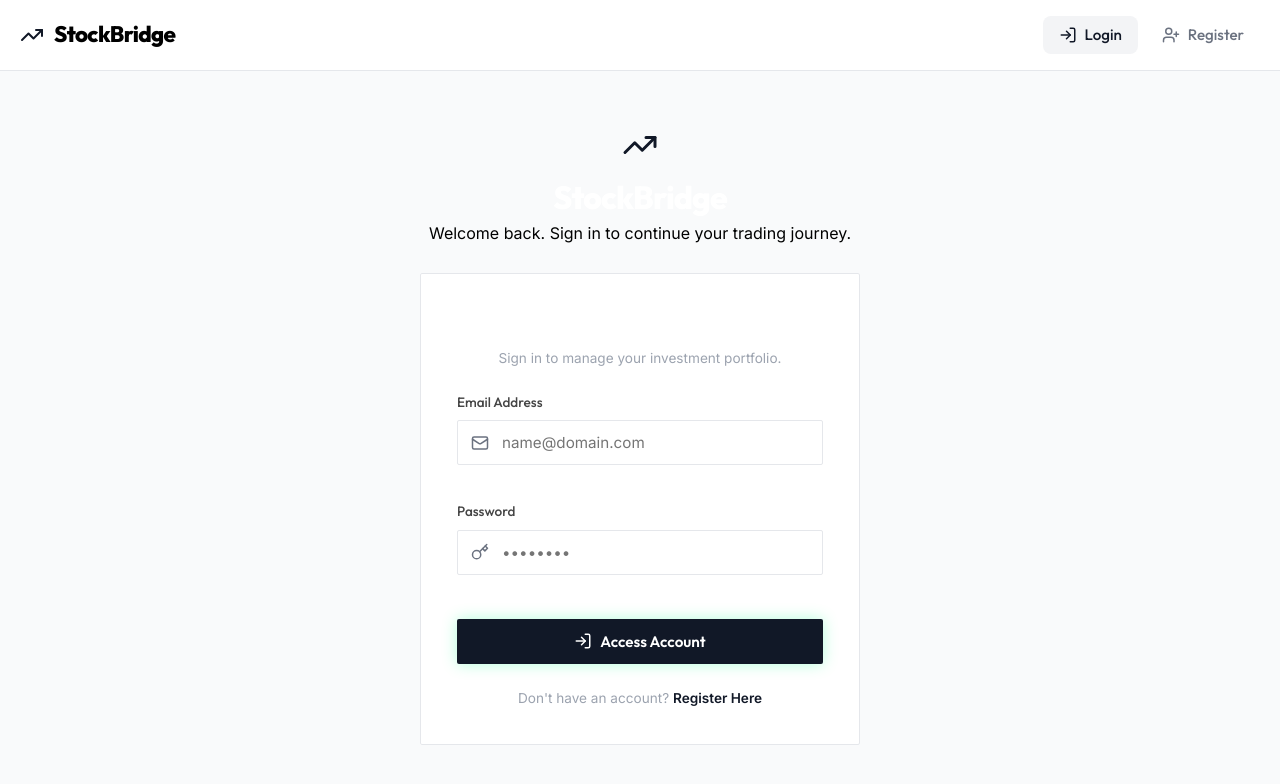
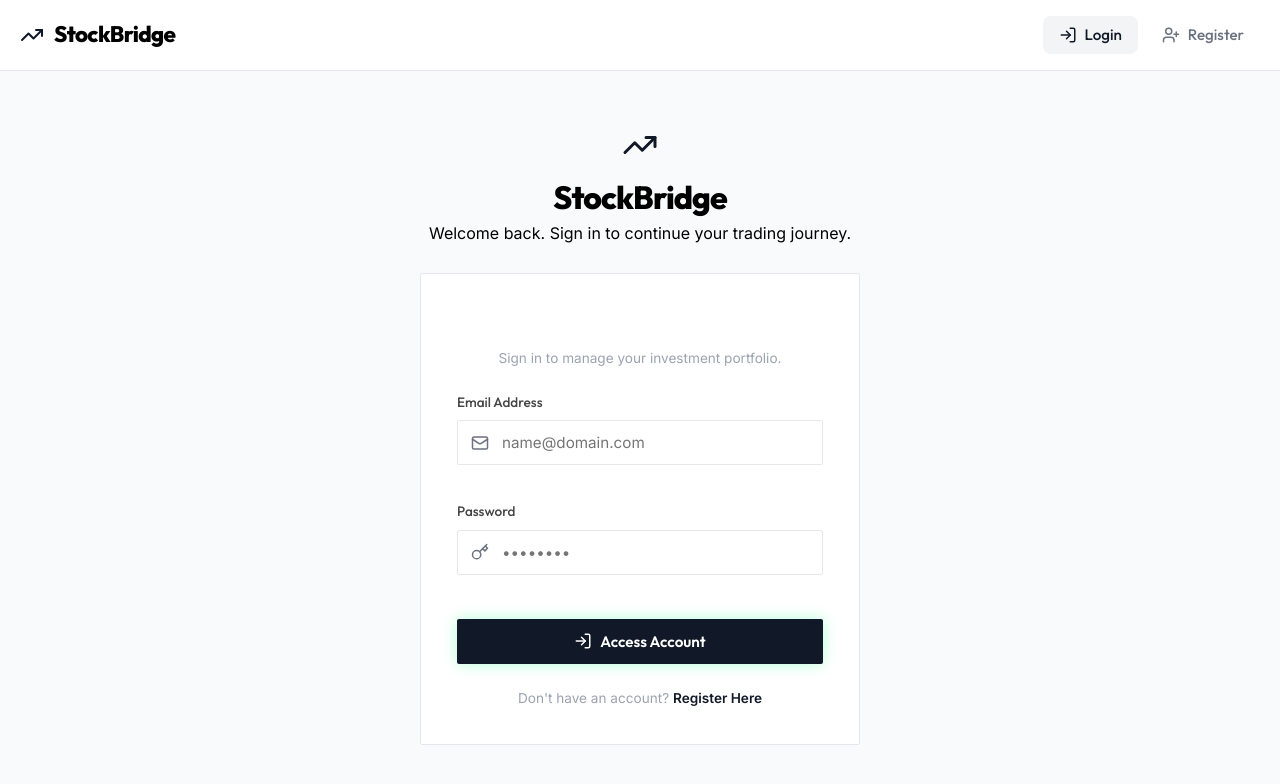
Before and after one commit to gamberaopetspoorthi06/-Shopez, a React (Vite) app in the folder frontend/: page /login in a window 1280 px wide. Shown: the top 784 px of the page. Built offline with nearby package versions, Linux system fonts and the light colour scheme; no server answers.

Commit message:
Fix brand title colors in Login and Register pages to pure black

```diff
--- a/frontend/src/pages/Login.jsx
+++ b/frontend/src/pages/Login.jsx
@@ -138,7 +138,7 @@ const styles = {
     fontFamily: 'Outfit, sans-serif',
     fontSize: '2rem',
     fontWeight: 800,
-    color: '#ffffff',
+    color: '#000000',
     marginTop: '10px',
     letterSpacing: '-0.03em',
   },
--- a/frontend/src/pages/Register.jsx
+++ b/frontend/src/pages/Register.jsx
@@ -183,7 +183,7 @@ const styles = {
     fontSize: '1.4rem',
     fontWeight: 700,
     textAlign: 'center',
-    color: '#ffffff',
+    color: '#000000',
   },
   formSubtitle: {
     fontSize: '0.85rem',
```
